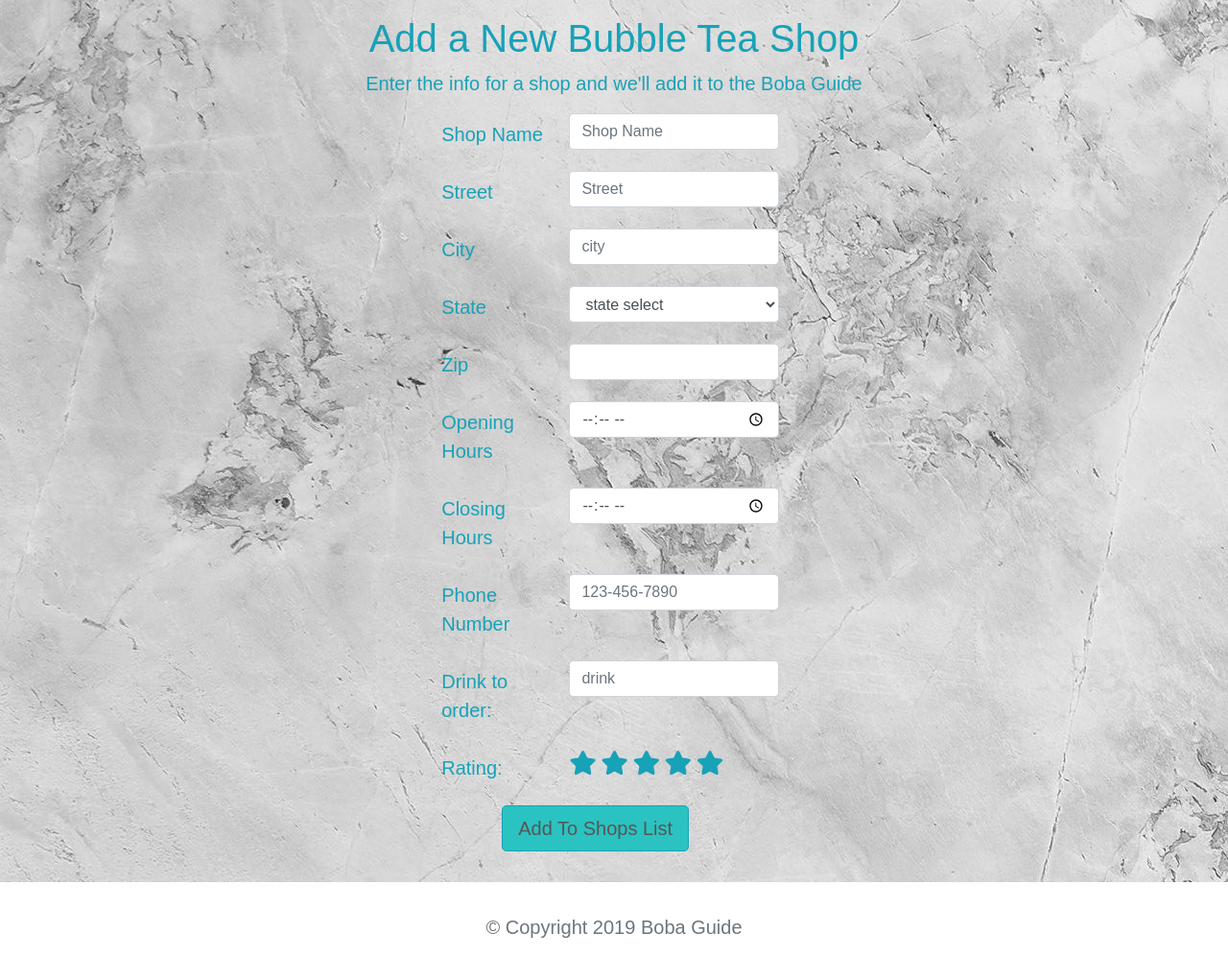
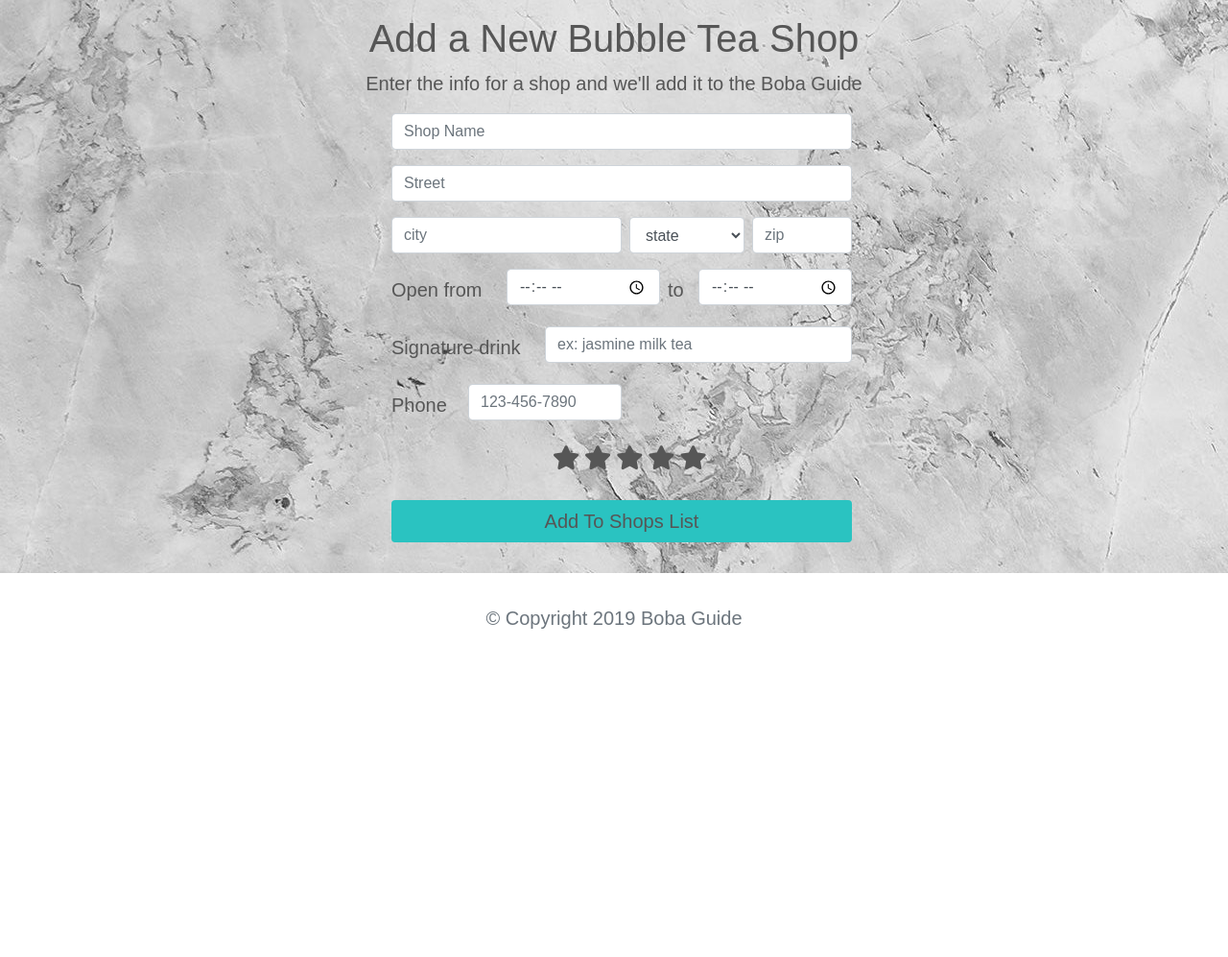
Before and after one commit to rooneyshuman/Internet-Cloud-Systems, a Flask app: page /form/ in a window 1280 px wide. Shown: the part 62-1059 px from the top of the page at 96% size. After the commit the page ends 717 px from the top, so only its background shows below. Run offline with Flask 2, Linux system fonts and the light colour scheme; parts of the project's set-up code (start-up, migrations or seed data) failed here and were passed over; some libraries are stand-ins or nearby versions.

Commit message:
Finalized form structure and styling

```diff
--- a/hw2/templates/form.html
+++ b/hw2/templates/form.html
@@ -1,59 +1,35 @@
 {% extends "layout.html" %}
 {% block content %}
 
-<!--<h2>Add a New Bubble Tea Shop!</h2>-->
-<!--<form action="{{ url_for('form') }}" method=post>-->
-<!--  <p class="heading">Name: <input type=text name=name>-->
-<!--  <p class="heading">Street: <input type=text name=street>-->
-<!--  <p class="heading">City: <input type=text name=city>-->
-
-<!--  <p class="heading">State: <input type=text name=state>-->
-
-<!--  <p class="heading">Zip: <input type=text name=zip>-->
-<!--  <p class="heading">Open Hour: <input type=time name=open_hr>-->
-<!--  <p class="heading">Close Hour: <input type=time name=close_hr>-->
-<!--  <p class="heading">Phone Number: <input type=text name=phone>-->
-<!--  <p class="heading">Drink: <input type=text name=drink>-->
-<!--  <p class="heading">Rating: <input type=text name=rating>-->
-
-
-<!--</form>-->
-
 <div id="main_container">
   <div class="container pb-3" id="form_container">
-    <div class="text-center pt-3 text-info">
+    <div class="text-center pt-3">
       <h1>Add a New Bubble Tea Shop</h1>
       <p class="lead">Enter the info for a shop and we'll add it to the Boba Guide</p>
     </div>
     <div class="container ml-2 d-flex justify-content-center align-items-center">
-      <form action="{{ url_for('form') }}" class="col-xs-8 px-0 text-info" method=post>
+      <form action="{{ url_for('form') }}" class="col-5 px-0" method=post>
 
         <div class="form-group row">
-          <label class="px-0 col-sm-4 col-form-label">Shop Name</label>
-          <div class="px-0 ml-2 col-sm-7">
+          <div class="px-0 col">
             <input type="text" class="form-control" id="name" name="name" placeholder="Shop Name" required>
           </div>
         </div>
 
         <div class="form-group row">
-          <label class="px-0 col-sm-4 col-form-label">Street</label>
-          <div class="px-0 ml-2 col-sm-7">
+          <div class="px-0 col">
             <input type="text" class="form-control" id="street" name="street" placeholder="Street" required>
           </div>
         </div>
 
         <div class="form-group row">
-          <label class="px-0 col-sm-4 col-form-label">City</label>
-          <div class="px-0 ml-2 col-sm-7">
+          <div class="px-0 col-sm-6">
             <input type="text" class="form-control" id="city" name="city" placeholder="city" required>
           </div>
-        </div>
 
-        <div class="form-group row">
-          <label class="px-0 col-sm-4 col-form-label">State</label>
-          <div class="px-0 ml-2 col-sm-7">
+          <div class="px-0 col-sm-3 ml-2">
             <select select class="form-control" name="state" required>
-              <option value="" selected disabled>state select</option>
+              <option value="" selected disabled>state</option>
               <option value="AL">Alabama</option>
               <option value="AK">Alaska</option>
               <option value="AZ">Arizona</option>
@@ -107,45 +83,40 @@
               <option value="WY">Wyoming</option>
             </select>
           </div>
-        </div>
 
-        <div class="form-group row">
-          <label class="px-0 col-sm-4 col-form-label">Zip</label>
-          <div class="px-0 ml-2 col-sm-7">
-            <input type="text" class="form-control" id="zip" name="zip" required>
+          <div class="px-0 ml-2 col">
+            <input type="text" class="form-control" id="zip" name="zip" placeholder="zip" maxlength="5" required>
           </div>
         </div>
 
         <div class="form-group row">
-          <label class="px-0 col-sm-4 col-form-label">Opening Hours</label>
-          <div class="px-0 ml-2 col-sm-7">
+          <label class="px-0 col-sm-3 col-form-label">Open from</label>
+          <div class="px-0 col-sm-4">
             <input type="time" class="form-control" id="open_hr" name="open_hr" required>
           </div>
-        </div>
 
-        <div class="form-group row">
-          <label class="px-0 col-sm-4 col-form-label">Closing Hours</label>
-          <div class="px-0 ml-2 col-sm-7">
+          <label class="px-0 ml-2 col col-form-label">to</label>
+          <div class="px-0 ml-2 col-sm-4">
             <input type="time" class="form-control" id="close_hr" name="close_hr" required>
           </div>
         </div>
 
         <div class="form-group row">
-          <label class="px-0 col-sm-4 col-form-label">Phone Number</label>
-          <div class="px-0 ml-2 col-sm-7">
-            <input type="text" class="form-control" id="phone" name="phone" placeholder="123-456-7890" required>
+          <label class="px-0 col-sm-4 col-form-label">Signature drink</label>
+          <div class="px-0 col">
+            <input type="text" class="form-control" id="drink" name="drink" placeholder="ex: jasmine milk tea" required>
           </div>
         </div>
 
         <div class="form-group row">
-          <label class="px-0 col-sm-4 col-form-label">Drink to order:</label>
-          <div class="px-0 ml-2 col-sm-7">
-            <input type="text" class="form-control" id="drink" name="drink" placeholder="drink" required>
+          <label class="px-0 col-sm-2 col-form-label">Phone</label>
+          <div class="px-0 col-sm-4">
+            <input type="tel" class="form-control" id="phone" name="phone" placeholder="123-456-7890" pattern="[0-9]{3}-[0-9]{3}-[0-9]{4}" maxlength="12" required>
           </div>
         </div>
 
         <div class="form-group row">
-          <label class="col-sm-4 col-form-label px-0">Rating:</label>
+          <label class="col-sm-4 col-form-label px-0"></label>
           <div class="px-0 col-sm-7 mt-1 mb-0 ml-2">
                 <span class="rating">
                   <input type="radio" class="rating-input" id="five-stars" name="rating" value="5" required>
@@ -167,9 +138,9 @@
         </div>
 
         <div class="form-group row">
-          <div class="col-sm-10">
-            <button type="submit" class="btn btn-info ml-5 btn-lg" value="Form">Add To Shops List</button>
-<!--              <p><input type=submit value=Form></p>-->
+          <div class="col px-0">
+            <button type="submit" class="btn btn-md btn-block" value="Form" >Add To Shops List</button>
+            <!--              <p><input type=submit value=Form></p>-->
           </div>
         </div>
       </form>
```
